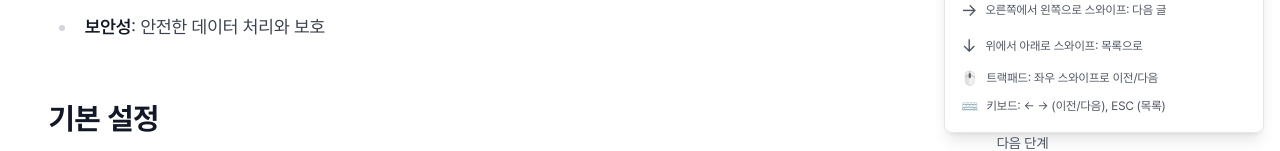
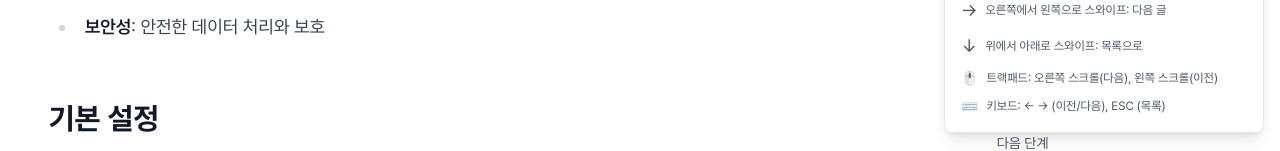
Before and after one commit to devsoob/dev-soob-log, a Next.js app: page /posts/2025-01-18-elasticsearch-search-engine in a window 1280 px wide. Shown: the part 651-802 px from the top of the page. Built offline with nearby package versions, Linux system fonts and the light colour scheme; no server answers.

Commit message:
Fix: handleWheel

```diff
--- a/components/GestureHelp.tsx
+++ b/components/GestureHelp.tsx
@@ -55,7 +55,7 @@ export default function GestureHelp() {
           </div>
           <div className="flex items-center space-x-2">
             <span className="text-sm">🖱️</span>
-            <span>트랙패드: 좌우 스와이프로 이전/다음</span>
+            <span>트랙패드: 오른쪽 스크롤(다음), 왼쪽 스크롤(이전)</span>
           </div>
           <div className="flex items-center space-x-2">
             <span className="text-sm">⌨️</span>
--- a/lib/useGestureNavigation.ts
+++ b/lib/useGestureNavigation.ts
@@ -111,11 +111,11 @@ export function useGestureNavigation({ prevPost, nextPost, onNavigate }: Gesture
       const threshold = 100;
       if (Math.abs(wheelDeltaRef.current) > threshold) {
         if (wheelDeltaRef.current > 0) {
-          // 오른쪽으로 스크롤 (이전 글)
+          // 오른쪽으로 스크롤 (다음 글)
+          navigateToPost('next');
+        } else {
+          // 왼쪽으로 스크롤 (이전 글)
           navigateToPost('prev');
-        } else {
-          // 왼쪽으로 스크롤 (다음 글)
-          navigateToPost('next');
         }
         wheelDeltaRef.current = 0;
       }
```
